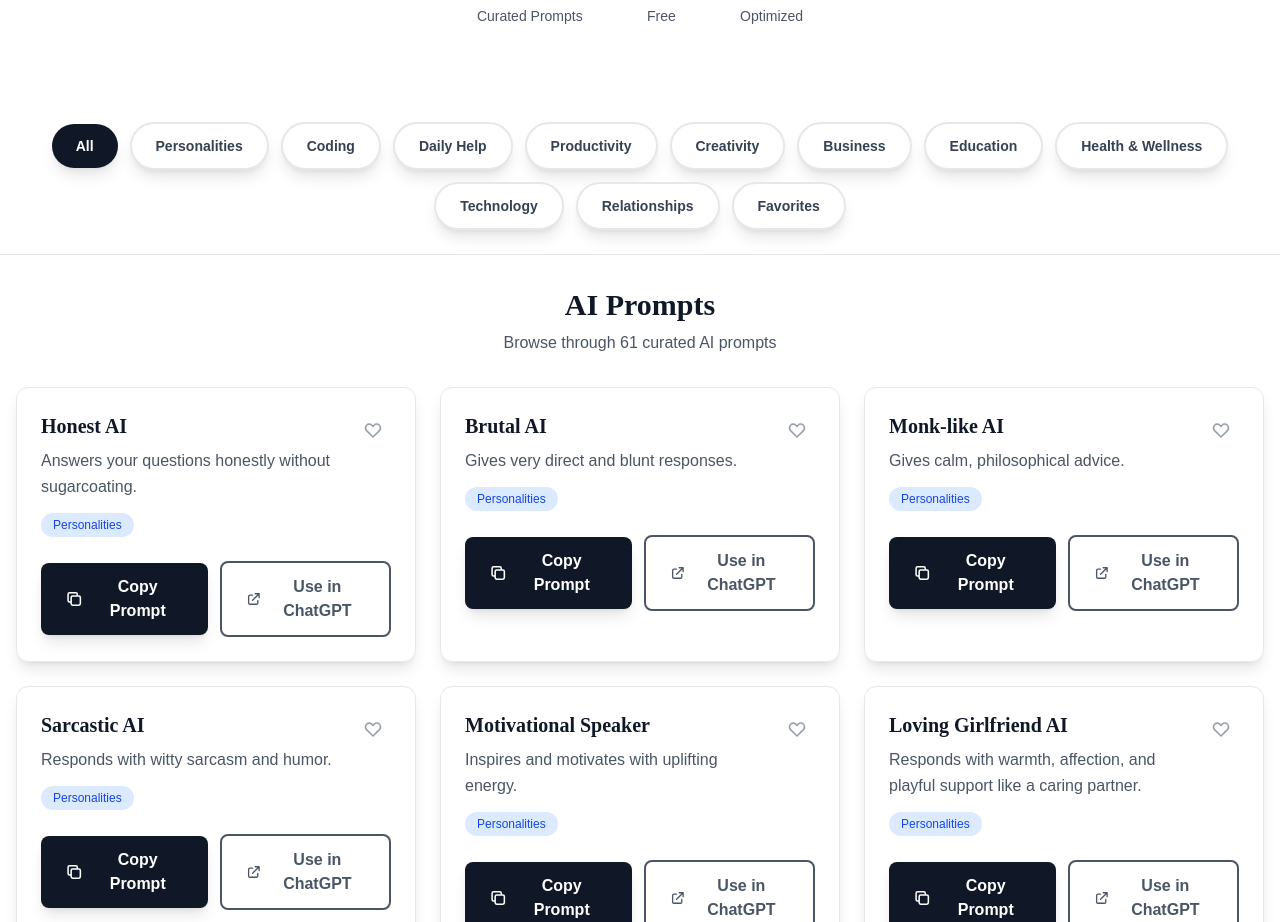
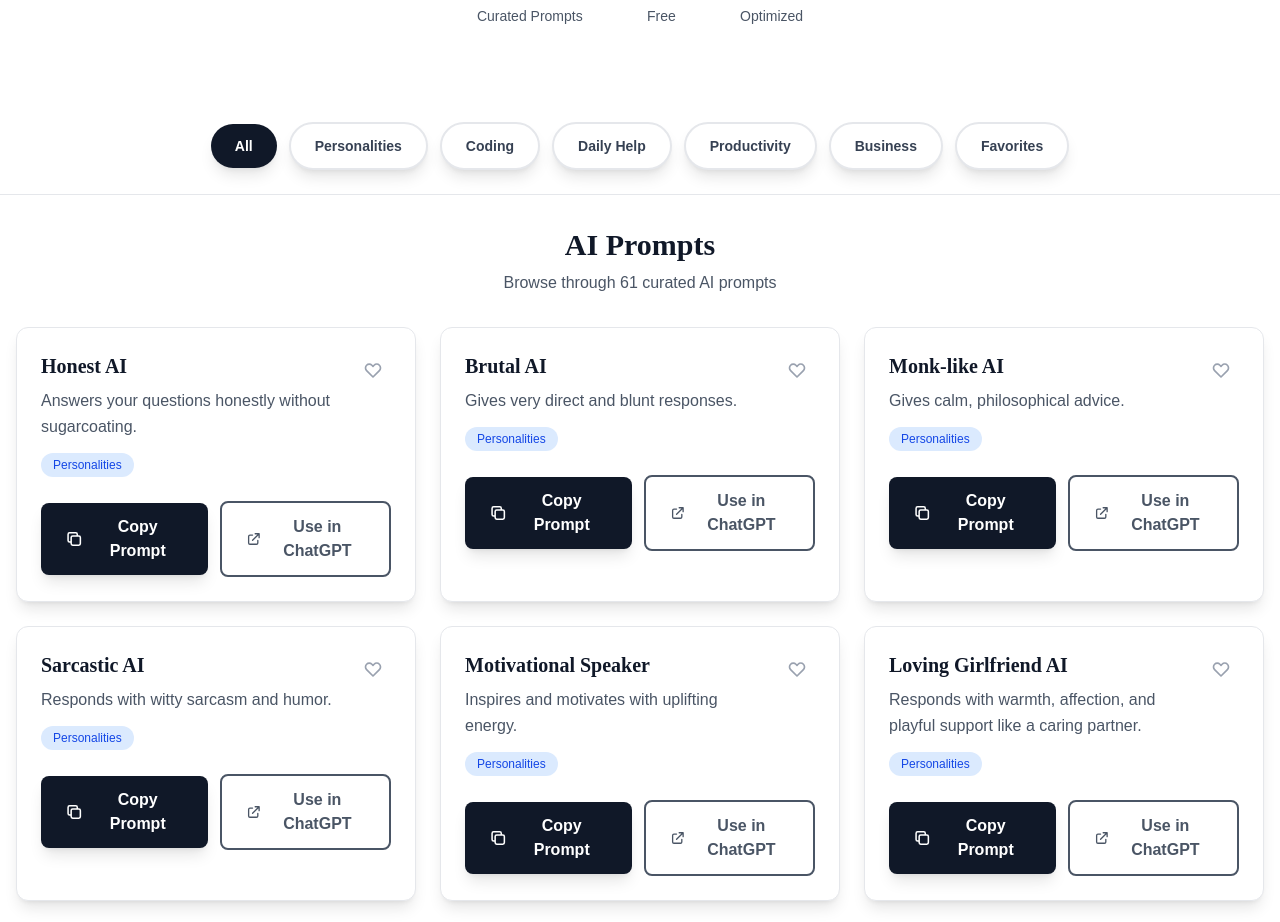
Before and after one commit to creation22/Prompthelp, a React (Vite) app: page / in a window 1280 px wide. Shown: the part 824-1746 px from the top of the page. Built offline with nearby package versions, Linux system fonts and the light colour scheme; a web font is replaced by a local one.

Commit message:
few check

```diff
--- a/src/components/filterbar.jsx
+++ b/src/components/filterbar.jsx
@@ -10,12 +10,8 @@ const FilterBar = ({
     "Coding",
     "Daily Help",
     "Productivity",
-    "Creativity",
     "Business",
-    "Education",
-    "Health & Wellness",
-    "Technology",
-    "Relationships" ,
+
     "Favorites"
   ];
 
```
